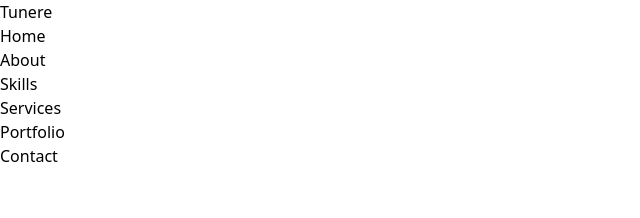
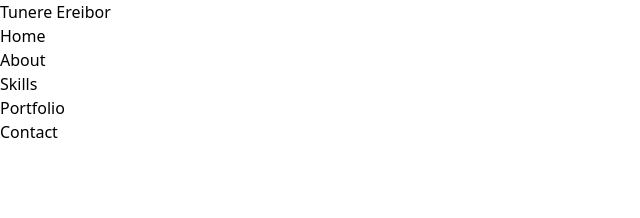
Before and after one commit to ereibor/react-portfolio, a React (Vite) app: page / in a window 1280 px wide. Shown: the top 218 px of the page, without its empty margins (0-640 px from the left). Built offline with nearby package versions, Linux system fonts and the light colour scheme.

Commit message:
started the nav section

```diff
--- a/src/App.tsx
+++ b/src/App.tsx
@@ -1,14 +1,28 @@
 import Header from "./components/layout/Header";
-
-
 
 function App() {
   return (
     <>
+      <div className="mx-auto md:max-w-4xl px-4">
+        <Header />
+        <main>
+          <section className="py-8">
+            {/* Home/Hero section */}
+          </section>
 
-    <Header />
+          <section className="py-8">
+            {/* About section */}
+          </section>
 
+          <section className="py-8">
+            {/* Services section */}
+          </section>
 
+          <section className="py-8">
+            {/* Contact section */}
+          </section>
+        </main>
+      </div>
     </>
   );
 }
--- a/src/components/layout/Header.tsx
+++ b/src/components/layout/Header.tsx
@@ -1,4 +1,3 @@
-import Link from "next/link";
 import { useState } from "react";
 
 const Header = () => {
@@ -6,94 +5,40 @@ const Header = () => {
   const [activeNav, setActiveNav] = useState("#home");
 
   return (
-    <header className="">
-      <nav className="h-[72px] flex justify-between">
-        <a href="/" className="nav__logo">
-          Tunere
-        </a>
+    <header>
+      <nav className="h-[72px] flex items-center justify-between font-medium">
+        <h1 className="uppercase">Tunere Ereibor</h1>
 
-        <div className="">
-          <ul className="flex">
-            <li className="nav__item">
-              <a
-                href="#home"
-                onClick={() => setActiveNav("#home")}
-                className={
-                  activeNav === "#home" ? "nav__link active-link" : "nav__link "
-                }
-              >
-                <i className="uil uil-estate nav__icon"></i> Home
+        <div>
+          <ul className="hidden md:flex gap-8">
+            <li>
+              <a href="#home" onClick={() => setActiveNav("#home")}>
+                Home
               </a>
             </li>
-            <li className="nav__item">
-              <a
-                href="#about"
-                onClick={() => setActiveNav("#about")}
-                className={
-                  activeNav === "#about"
-                    ? "nav__link active-link"
-                    : "nav__link "
-                }
-              >
-                <i className="uil uil-user nav__icon"></i> About
+            <li>
+              <a href="#about" onClick={() => setActiveNav("#about")}>
+                About
               </a>
             </li>
-            <li className="nav__item">
-              <a
-                href="#skills"
-                onClick={() => setActiveNav("#skills")}
-                className={
-                  activeNav === "#skills"
-                    ? "nav__link active-link"
-                    : "nav__link "
-                }
-              >
-                <i className="uil uil-file-alt nav__icon"></i> Skills
+            <li>
+              <a href="#skills" onClick={() => setActiveNav("#skills")}>
+                Skills
               </a>
             </li>
-            <li className="nav__item">
-              <a
-                href="#services"
-                onClick={() => setActiveNav("#services")}
-                className={
-                  activeNav === "#services"
-                    ? "nav__link active-link"
-                    : "nav__link "
-                }
-              >
-                <i className="uil uil-briefcase-alt nav__icon"></i> Services
+
+            <li>
+              <a href="#portfolio" onClick={() => setActiveNav("#portfolio")}>
+                Portfolio
               </a>
             </li>
-            <li className="nav__item">
-              <a
-                href="#portfolio"
-                onClick={() => setActiveNav("#portfolio")}
-                className={
-                  activeNav === "#portfolio"
-                    ? "nav__link active-link"
-                    : "nav__link "
-                }
-              >
-                <i className="uil uil-scenery nav__icon"></i> Portfolio
-              </a>
-            </li>
-            <li className="nav__item">
-              <a
-                href="#contact"
-                onClick={() => setActiveNav("#contact")}
-                className={
-                  activeNav === "#contact"
-                    ? "nav__link active-link"
-                    : "nav__link "
-                }
-              >
-                <i className="uil uil-message nav__icon"></i> Contact
+            <li>
+              <a href="#contact" onClick={() => setActiveNav("#contact")}>
+                Contact
               </a>
             </li>
           </ul>
-          <i onClick={() => showMenu(!Toggle)}></i>
         </div>
-        <div className="nav__toggle" onClick={() => showMenu(!Toggle)}></div>
       </nav>
     </header>
   );
```
